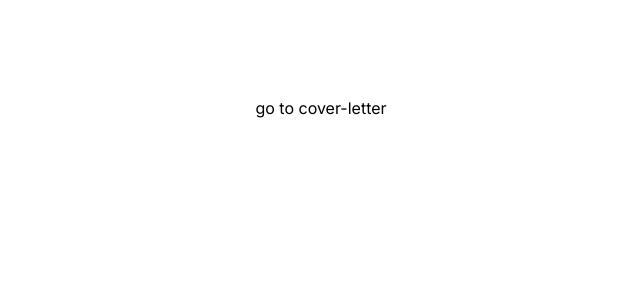
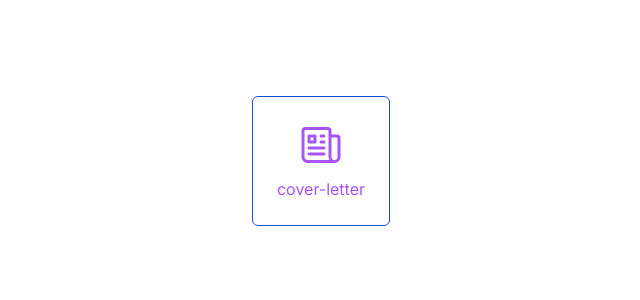
Before and after one commit to renato1010/chatgpt-completions-nextjs13, a Next.js app: page / in a window 1280 px wide. Shown: the top 300 px of the page, without its empty margins (319-959 px from the left). Built offline with nearby package versions, Linux system fonts and the light colour scheme.

Commit message:
Create useChatGPTCompletions custom hook to trigger request to open ai completions api

```diff
--- /dev/null
+++ b/src/app/api/chatgpt-completions/route.ts
@@ -0,0 +1,29 @@
+import { OpenAIStream, OpenAIStreamPayload } from "@/utils";
+
+if (!process.env.OPENAI_API_KEY) {
+  throw new Error("Missing OpenAI key");
+}
+
+export const runtime = "edge";
+
+export async function POST(req: Request): Promise<Response> {
+  const { prompt } = (await req.json()) as { prompt?: string };
+  if (!prompt) {
+    return new Response("Prompt to model is required", { status: 400 });
+  }
+
+  const payload: OpenAIStreamPayload = {
+    model: "gpt-3.5-turbo",
+    messages: [{ role: "user", content: prompt }],
+    temperature: 0.7,
+    top_p: 1,
+    frequency_penalty: 0,
+    presence_penalty: 0,
+    // max_tokens: 200,
+    stream: true,
+    n: 1,
+  };
+
+  const stream = await OpenAIStream(payload);
+  return new Response(stream);
+}
--- a/src/app/cover-letter/cover-letter-client.tsx
+++ b/src/app/cover-letter/cover-letter-client.tsx
@@ -7,8 +7,6 @@ import { LoadingDots } from "./loading-dots";
 import { Copy2Clipboard } from "./copy-clipboard-icon";
 
 export function CoverLetterClient() {
-  // const [loading, setLoading] = useState<boolean>(false);
-  // const [generatedCL, setGenerateCL] = useState<string>("");
   const [jobDescription, setJobDescription] = useLocalStorage("jobDescription", "");
   const [promptVal, setPropmpVal] = useLocalStorage("coverLetterPropmp", coverLetterPropmt);
   const [resumeVal, setResumeVal] = useLocalStorage("resume", resume);
--- a/src/app/page.tsx
+++ b/src/app/page.tsx
@@ -1,13 +1,26 @@
-import Image from "next/image";
-import { Inter } from "next/font/google";
-import Link from "next/link";
-
-const inter = Inter({ subsets: ["latin"] });
-
 export default function Home() {
   return (
     <main className="flex min-h-screen flex-col items-center justify-between p-24">
-      <Link href="/cover-letter">go to cover-letter</Link>
+      <a
+        href="/cover-letter"
+        className="flex flex-col items-center gap-2 text-purple-500 p-6 border border-blue-700 rounded-md hover:bg-slate-200"
+      >
+        <svg
+          xmlns="http://www.w3.org/2000/svg"
+          fill="none"
+          viewBox="0 0 24 24"
+          strokeWidth={1.5}
+          stroke="currentColor"
+          className="w-12 h-12"
+        >
+          <path
+            strokeLinecap="round"
+            strokeLinejoin="round"
+            d="M12 7.5h1.5m-1.5 3h1.5m-7.5 3h7.5m-7.5 3h7.5m3-9h3.375c.621 0 1.125.504 1.125 1.125V18a2.25 2.25 0 01-2.25 2.25M16.5 7.5V18a2.25 2.25 0 002.25 2.25M16.5 7.5V4.875c0-.621-.504-1.125-1.125-1.125H4.125C3.504 3.75 3 4.254 3 4.875V18a2.25 2.25 0 002.25 2.25h13.5M6 7.5h3v3H6v-3z"
+          />
+        </svg>
+        cover-letter
+      </a>
     </main>
   );
 }
--- a/src/hooks/use-copy-to-clipboard.ts
+++ b/src/hooks/use-copy-to-clipboard.ts
@@ -12,7 +12,6 @@ function useCopyToClipboard(): [CopiedValue, CopyFn] {
       return false;
     }
 
-    // Try to save to clipboard then save it in the state if worked
     try {
       await navigator.clipboard.writeText(text);
       setCopiedText(text);
```
Also changed, not shown: src/hooks/useChatGPTCompletions.ts (+4 -4 lines).
